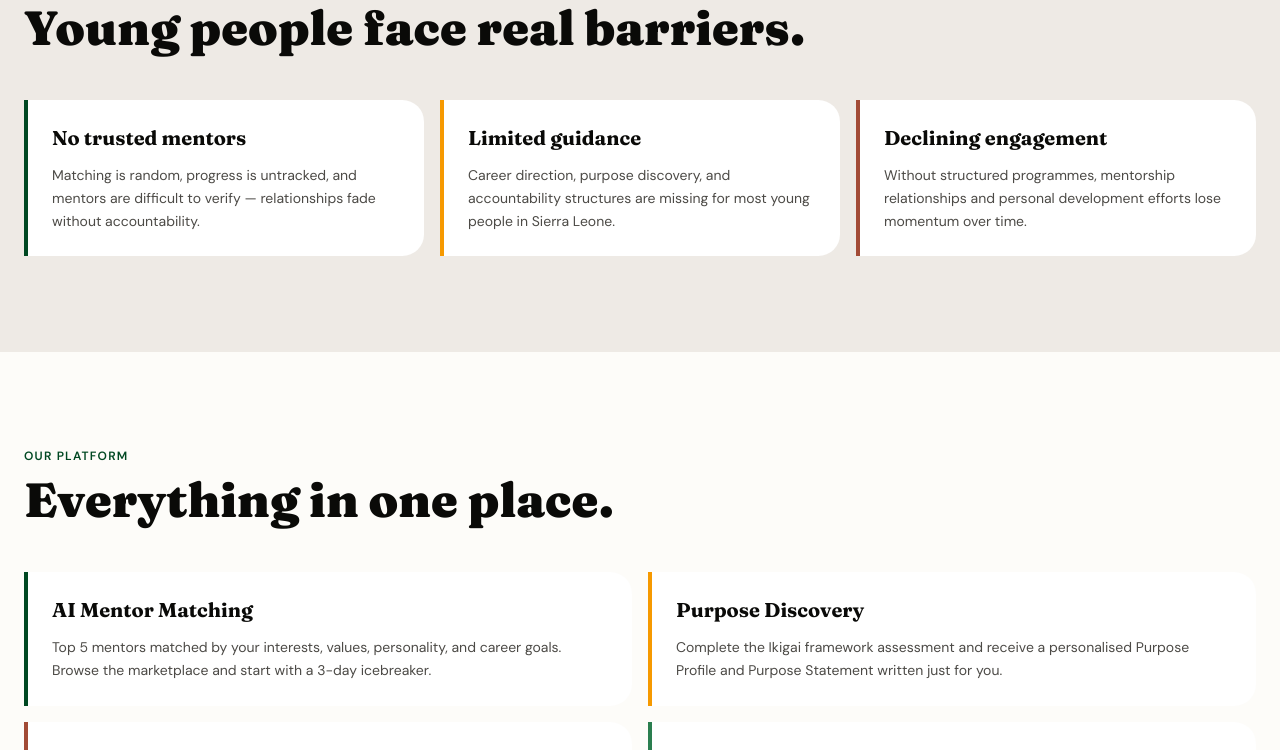
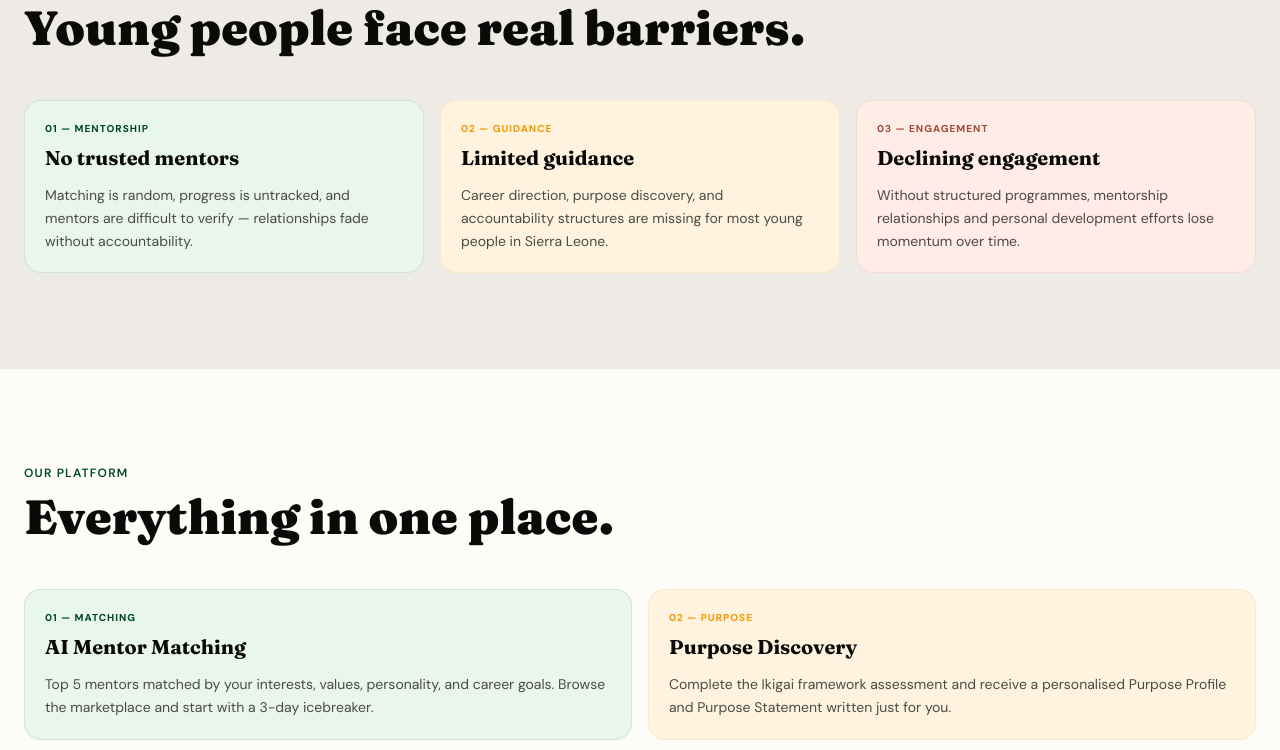
Before and after one commit to Walon-Foundation/ikigai, a Next.js app: page / in a window 1280 px wide. Shown: the part 980-1730 px from the top of the page. Built offline with nearby package versions, Linux system fonts and the light colour scheme; no server answers.

Commit message:
feat: replace homepage cards with numbered GlowCard component

```diff
--- a/app/(marketing)/page.tsx
+++ b/app/(marketing)/page.tsx
@@ -1,4 +1,5 @@
 import { Footer } from "@/components/marketing/footer";
+import { GlowCard } from "@/components/marketing/glow-card";
 import { InstallCta } from "@/components/marketing/install-cta";
 import { Nav } from "@/components/marketing/nav";
 import { SectionReveal } from "@/components/marketing/section-reveal";
@@ -23,22 +24,24 @@ export default function Home() {
   );
 }
 
-
 const PROBLEMS = [
   {
+    num: "01 — Mentorship",
     title: "No trusted mentors",
     body: "Matching is random, progress is untracked, and mentors are difficult to verify — relationships fade without accountability.",
-    accent: "border-primary",
+    variant: "green" as const,
   },
   {
+    num: "02 — Guidance",
     title: "Limited guidance",
     body: "Career direction, purpose discovery, and accountability structures are missing for most young people in Sierra Leone.",
-    accent: "border-accent",
+    variant: "amber" as const,
   },
   {
+    num: "03 — Engagement",
     title: "Declining engagement",
     body: "Without structured programmes, mentorship relationships and personal development efforts lose momentum over time.",
-    accent: "border-earth",
+    variant: "earth" as const,
   },
 ] as const;
 
@@ -58,17 +61,13 @@ function ProblemSection() {
         </SectionReveal>
         <div className="grid gap-4 sm:grid-cols-3">
           {PROBLEMS.map((p, i) => (
-            <SectionReveal key={p.title} delay={i * 0.1}>
-              <div
-                className={`rounded-r-2xl border-l-4 bg-card px-6 py-6 transition-all duration-200 hover:-translate-y-0.5 hover:shadow-md ${p.accent}`}
-              >
-                <h3 className="font-display mb-3 text-xl font-bold text-foreground">
-                  {p.title}
-                </h3>
-                <p className="text-sm leading-relaxed text-muted-foreground">
-                  {p.body}
-                </p>
-              </div>
+            <SectionReveal key={p.title} delay={i * 0.08}>
+              <GlowCard
+                num={p.num}
+                title={p.title}
+                body={p.body}
+                variant={p.variant}
+              />
             </SectionReveal>
           ))}
         </div>
@@ -79,24 +78,28 @@ function ProblemSection() {
 
 const PLATFORM_FEATURES = [
   {
+    num: "01 — Matching",
     title: "AI Mentor Matching",
     body: "Top 5 mentors matched by your interests, values, personality, and career goals. Browse the marketplace and start with a 3-day icebreaker.",
-    accent: "border-primary",
+    variant: "green" as const,
   },
   {
+    num: "02 — Purpose",
     title: "Purpose Discovery",
     body: "Complete the Ikigai framework assessment and receive a personalised Purpose Profile and Purpose Statement written just for you.",
-    accent: "border-accent",
+    variant: "amber" as const,
   },
   {
+    num: "03 — Roadmap",
     title: "Growth Roadmap",
     body: "Four structured phases — Find Yourself, Build Yourself, Discover Purpose, Create Impact — visualised as your personal Growth Tree.",
-    accent: "border-earth",
+    variant: "earth" as const,
   },
   {
+    num: "04 — Access",
     title: "Flexible Plans",
     body: "Mentor subscriptions, one-time packages, and sponsored scholarships — no one gets left behind due to financial barriers.",
-    accent: "border-primary-light",
+    variant: "sage" as const,
   },
 ] as const;
 
@@ -117,16 +120,12 @@ function PlatformSection() {
         <div className="grid gap-4 sm:grid-cols-2">
           {PLATFORM_FEATURES.map((f, i) => (
             <SectionReveal key={f.title} delay={i * 0.08}>
-              <div
-                className={`rounded-r-2xl border-l-4 bg-card px-6 py-6 transition-all duration-200 hover:-translate-y-0.5 hover:shadow-md ${f.accent}`}
-              >
-                <h3 className="font-display mb-3 text-xl font-bold text-foreground">
-                  {f.title}
-                </h3>
-                <p className="text-sm leading-relaxed text-muted-foreground">
-                  {f.body}
-                </p>
-              </div>
+              <GlowCard
+                num={f.num}
+                title={f.title}
+                body={f.body}
+                variant={f.variant}
+              />
             </SectionReveal>
           ))}
         </div>
```
